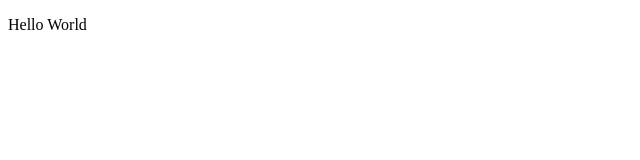
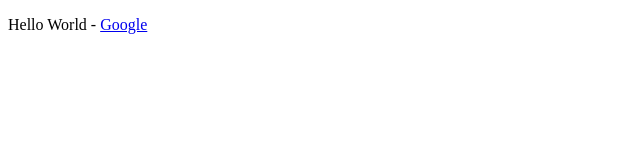
Before and after one commit to Bruno824/Estudando-Vue.js, a plain HTML site: page Vue-e-DOM/index.html in a window 1280 px wide. Shown: the full height of the page, 0-640 px from the left. Drawn offline with Linux system fonts and the light colour scheme.

Commit message:
Ligando os atributos

```diff
--- a/Vue-e-DOM/app.js
+++ b/Vue-e-DOM/app.js
@@ -1,7 +1,8 @@
 new Vue ({
   el: '#app',
   data: {
-    title: 'Hello World'
+    title: 'Hello World',
+    link: 'https://google.com'
   },
   methods: {
     sayHello: function () {
--- a/Vue-e-DOM/index.html
+++ b/Vue-e-DOM/index.html
@@ -9,7 +9,7 @@
 </head>
 <body>
   <div id="app">
-    <p>{{ sayHello() }}</p>
+    <p>{{ sayHello() }} - <a v-bind:href="link" target="_blank">Google</a></p>
   </div>
   <script src="app.js"></script>
 </body>
```
